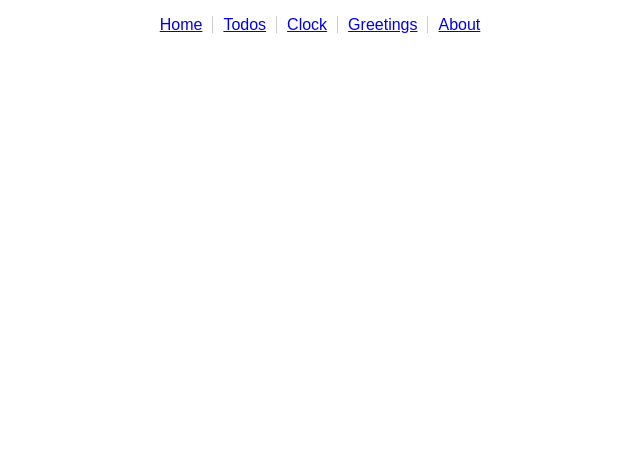
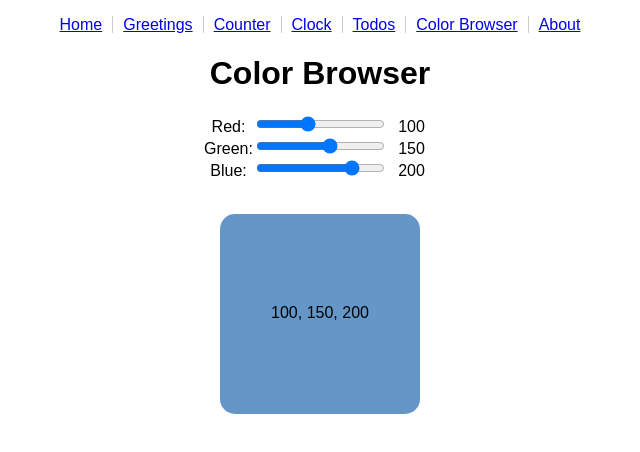
Before and after one commit to drmikeh/react-gallery, a React (Create React App) app: page /color-browser in a window 1280 px wide. Shown: the top 452 px of the page, without its empty margins (320-960 px from the left). Built offline with nearby package versions, Linux system fonts and the light colour scheme.

Commit message:
Added Counter and ColorBrowser components.

```diff
--- a/src/components/App.js
+++ b/src/components/App.js
@@ -3,8 +3,11 @@ import { BrowserRouter as Router, Switch, Route } from 'react-router-dom';
 
 import Navbar from './Navbar';
 import Clock from './Clock';
+import CounterApp from './counter/CounterApp';
 import Greeter from './Greeter';
 import TodoApp from './todos/TodoApp';
+import ColorBrowserApp from './color-browser/ColorBrowserApp';
+
 import './App.css';
 
 const HomePage = (props) => ( <article> <h1>Home</h1> </article> );
@@ -31,9 +34,11 @@ class App extends Component {
 
           <Switch>
             <Route exact path="/" component={HomePage} />
+            <Route path="/greetings" component={GreeterPage} />
+            <Route path="/counter" component={CounterApp} />
+            <Route path="/clock" component={Clock} />
             <Route path="/todos" component={TodoApp} />
-            <Route path="/clock" component={Clock} />
-            <Route path="/greetings" component={GreeterPage} />
+            <Route path="/color-browser" component={ColorBrowserApp} />
             <Route path="/about" component={AboutPage} />
           </Switch>
         </div>
--- a/src/components/Navbar.js
+++ b/src/components/Navbar.js
@@ -9,9 +9,11 @@ class Navbar extends Component {
       <nav>
         <ul>
           <li><Link to='/'>Home</Link></li>
+          <li><Link to='/greetings'>Greetings</Link></li>
+          <li><Link to='/counter'>Counter</Link></li>
+          <li><Link to='/clock'>Clock</Link></li>
           <li><Link to='/todos'>Todos</Link></li>
-          <li><Link to='/clock'>Clock</Link></li>
-          <li><Link to='/greetings'>Greetings</Link></li>
+          <li><Link to='/color-browser'>Color Browser</Link></li>
           <li><Link to='/about'>About</Link></li>
         </ul>
       </nav>
--- /dev/null
+++ b/src/components/color-browser/ColorBrowserApp.js
@@ -0,0 +1,35 @@
+import React from 'react';
+import Range from './Range';
+import ColorOutput from './ColorOutput';
+import './Range.css';
+
+class ColorBrowserApp extends React.Component {
+  constructor(props) {
+    super(props);
+    this.state = {
+      red: 100,
+      green: 150,
+      blue: 200
+    };
+  }
+  updateColor(e) {
+    console.log(e.target.name, e.target.value);
+    this.setState({
+      [e.target.name]: Number(e.target.value)
+    });
+  }
+  render() {
+    return (
+      <div>
+        <h1>Color Browser</h1>
+        <Range name="red" label="Red" min={0} max={255} value={this.state.red} onChange={this.updateColor.bind(this)} />
+        <Range name="green" label="Green" min={0} max={255} value={this.state.green} onChange={this.updateColor.bind(this)} />
+        <Range name="blue" label="Blue" min={0} max={255} value={this.state.blue} onChange={this.updateColor.bind(this)} />
+        <br/>
+        <ColorOutput red={this.state.red} green={this.state.green} blue={this.state.blue} />
+      </div>
+    );
+  }
+}
+
+export default ColorBrowserApp;
--- /dev/null
+++ b/src/components/color-browser/ColorOutput.css
@@ -0,0 +1,9 @@
+.color-output {
+  margin: auto;
+  width: 200px;
+  height: 200px;
+  border-radius: 15px;
+}
+.color-output p {
+  padding-top: 90px;
+}
--- /dev/null
+++ b/src/components/color-browser/ColorOutput.js
@@ -0,0 +1,22 @@
+import React from 'react';
+import PropTypes from 'prop-types';
+import './ColorOutput.css';
+
+const ColorOutput = ({red, green, blue}) => {
+  const styles = {
+    backgroundColor: `rgb(${red}, ${green}, ${blue})`
+  };
+  return (
+    <div className="color-output" style={styles}>
+      <p>{red}, {green}, {blue}</p>
+    </div>
+  );
+};
+
+ColorOutput.propTypes = {
+  red: PropTypes.number.isRequired,
+  green: PropTypes.number.isRequired,
+  blue: PropTypes.number.isRequired
+};
+
+export default ColorOutput;
--- /dev/null
+++ b/src/components/color-browser/Range.css
@@ -0,0 +1,4 @@
+label {
+  display: inline-block;
+  min-width: 50px;
+}
--- /dev/null
+++ b/src/components/color-browser/Range.js
@@ -0,0 +1,35 @@
+import React from 'react';
+import PropTypes from 'prop-types';
+
+const Range = ({name, label, min, max, value, onChange}) => {
+  return (
+    <div>
+      <label htmlFor="{name}">{label}:</label>
+      <input
+        type="range"
+        name={name}
+        id={name}
+        value={value}
+        min={min}
+        max={max}
+        onChange={onChange}
+      />
+      <label>{value}</label>
+    </div>
+  );
+};
+
+Range.propTypes = {
+  name: PropTypes.string.isRequired,
+  label: PropTypes.string.isRequired,
+  min: PropTypes.number.isRequired,
+  max: PropTypes.number.isRequired,
+  value: PropTypes.number,
+  onChange: PropTypes.func
+};
+
+Range.defaultProps = {
+  value: 0
+};
+
+export default Range;
--- /dev/null
+++ b/src/components/counter/CounterApp.js
@@ -0,0 +1,37 @@
+import React from 'react';
+
+import './Counter.css';
+
+class CounterApp extends React.Component {
+  constructor(props) {
+    super(props);
+    this.state = {
+      count: 0
+    };
+  }
+
+  increment() {
+    this.setState({
+      count: this.state.count + 1
+    });
+  }
+
+  decrement() {
+    this.setState({
+      count: this.state.count - 1
+    });
+  }
+
+  render() {
+    return (
+      <div>
+        <h1>Counter</h1>
+        <p>The count is {this.state.count}</p>
+        <button onClick={this.increment.bind(this)}>Increment</button>
+        <button onClick={this.decrement.bind(this)}>Decrement</button>
+      </div>
+    );
+  }
+}
+
+export default CounterApp;
--- a/src/components/todos/TodoApp.js
+++ b/src/components/todos/TodoApp.js
@@ -45,8 +45,8 @@ class TodoApp extends React.Component {
   render() {
     return (
       <div>
-        <TodoTitle todoCount={this.state.todos.length}/>
-        <TodoForm addTodo={this.addTodo.bind(this)}/>
+        <TodoTitle todoCount={this.state.todos.length} />
+        <TodoForm addTodo={this.addTodo.bind(this)} />
         <TodoList
           todos={this.state.todos}
           remove={this.handleRemove.bind(this)}
```
Also changed, not shown: src/components/counter/Counter.css (added).
